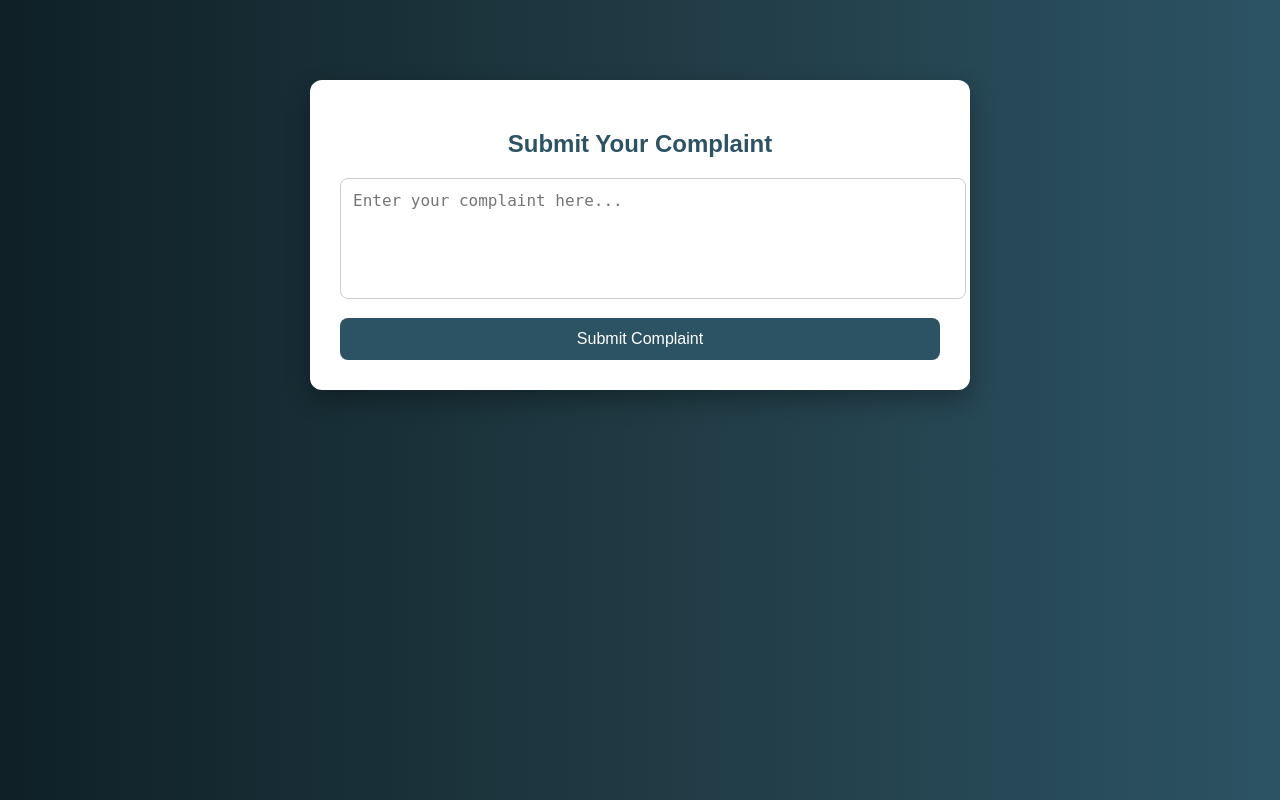
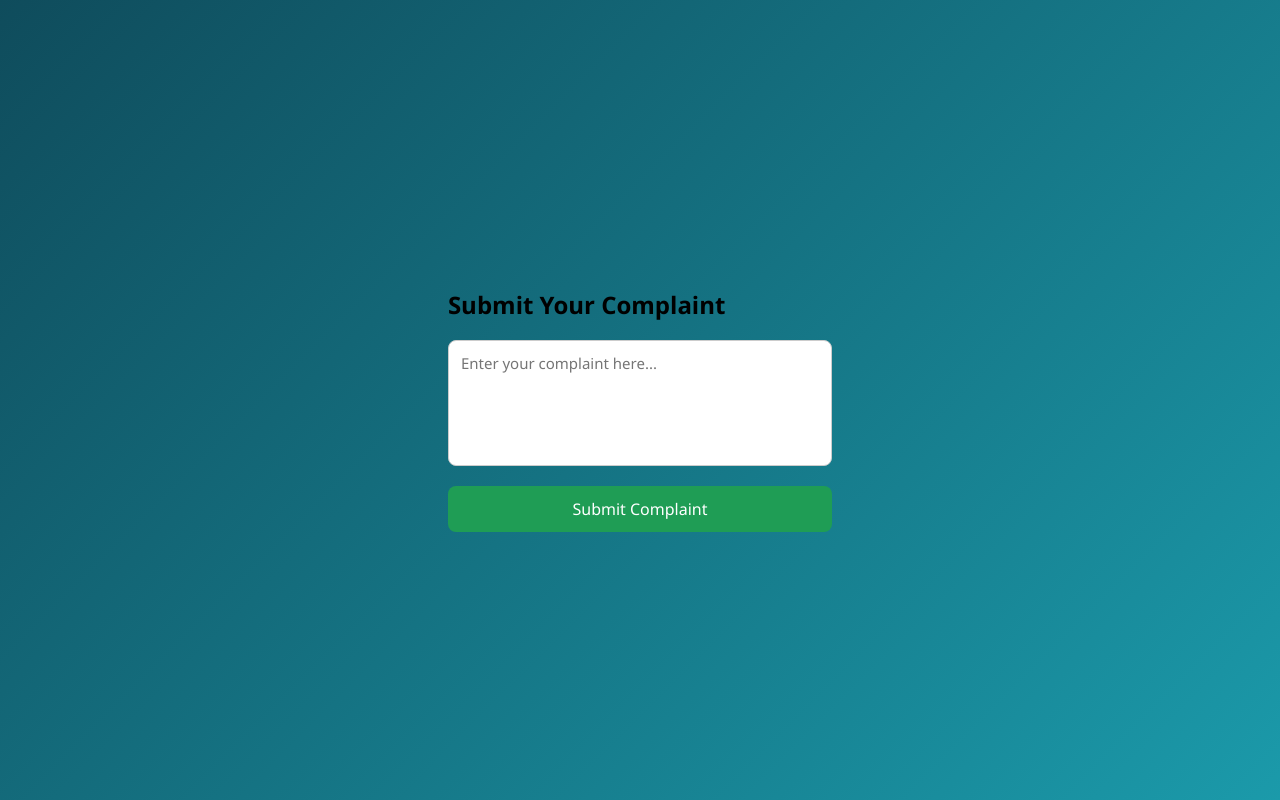
Before and after one commit to Poornima1407/ai-grievance-system, a Flask app: page / in a window 1280 px wide. Run offline with Flask 3, Linux system fonts and the light colour scheme; parts of the project's set-up code (start-up, migrations or seed data) failed here and were passed over.

Commit message:
Update style.css

```diff
--- a/static/style.css
+++ b/static/style.css
@@ -1,57 +1,77 @@
+* {
+    box-sizing: border-box;
+    font-family: "Segoe UI", sans-serif;
+}
+
 body {
     margin: 0;
-    padding: 0;
-    font-family: Arial, sans-serif;
-    background: linear-gradient(to right, #0f2027, #203a43, #2c5364);
-    color: white;
+    min-height: 100vh;
+    background: linear-gradient(135deg, #0f4c5c, #1b9aaa);
+    display: flex;
+    align-items: center;
+    justify-content: center;
 }
 
-.container {
-    max-width: 600px;
-    margin: 80px auto;
-    background: white;
-    color: black;
-    padding: 30px;
-    border-radius: 12px;
-    box-shadow: 0 10px 25px rgba(0,0,0,0.3);
+.page-wrapper {
+    width: 100%;
+    display: flex;
+    justify-content: center;
 }
 
-h2 {
+.card {
+    background: #ffffff;
+    width: 420px;
+    padding: 30px;
+    border-radius: 14px;
+    box-shadow: 0 20px 40px rgba(0,0,0,0.2);
+}
+
+.card h2 {
     text-align: center;
-    color: #2c5364;
+    margin-bottom: 25px;
+    color: #0f4c5c;
+}
+
+input, textarea {
+    width: 100%;
+    padding: 12px;
+    margin-bottom: 15px;
+    border-radius: 8px;
+    border: 1px solid #ccc;
+    font-size: 15px;
 }
 
 textarea {
-    width: 100%;
-    padding: 12px;
-    border-radius: 8px;
-    border: 1px solid #ccc;
     resize: none;
-    font-size: 16px;
 }
 
 button {
     width: 100%;
-    margin-top: 15px;
     padding: 12px;
+    background: #1f9d55;
+    color: white;
     font-size: 16px;
     border: none;
     border-radius: 8px;
-    background-color: #2c5364;
-    color: white;
     cursor: pointer;
 }
 
 button:hover {
-    background-color: #1b3c50;
+    background: #15803d;
 }
 
-.result {
+/* RESULT STYLE */
+.result-box {
     margin-top: 20px;
     padding: 15px;
+    border-left: 6px solid #0d6efd;
+    background: #e7f3ff;
     border-radius: 8px;
-    background-color: #e6f4ea;
-    color: #155724;
+    color: #084298;
+}
+
+.result-box span {
+    display: block;
+    margin-top: 5px;
     font-weight: bold;
-    text-align: center;
 }
```
